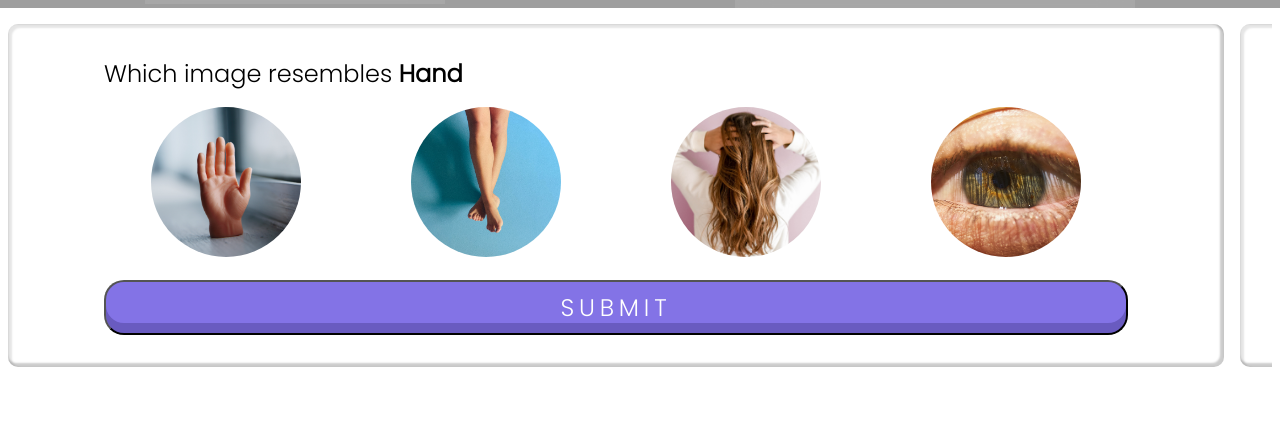
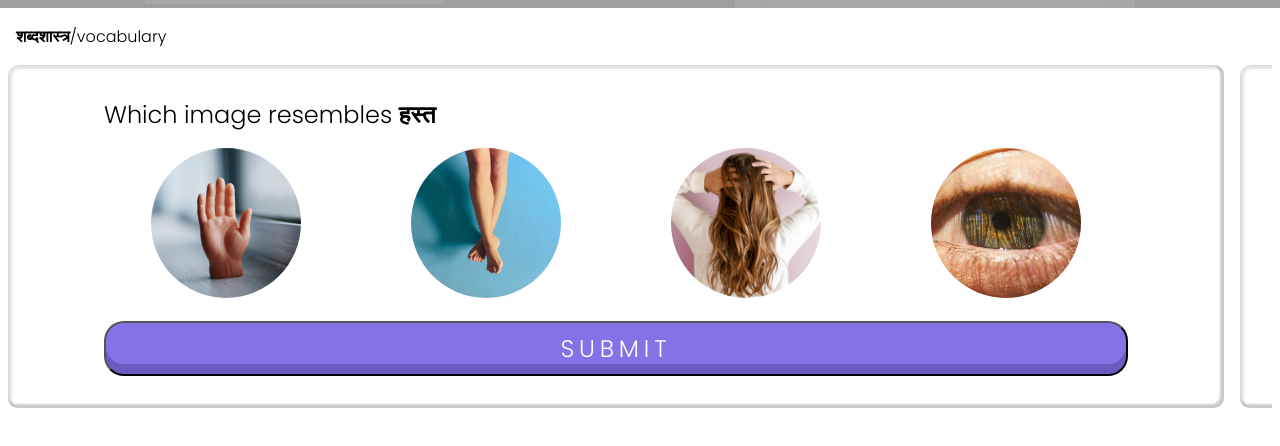
Before and after one commit to iammrverma/SanskritSanchara, a plain HTML site: page practice.html in a window 1280 px wide. Shown: the part 94-540 px from the top of the page. Drawn offline with nearby package versions, Linux system fonts and the light colour scheme; grey boxes are pictures that could not be loaded.

Commit message:
adding padding and wraping content in sectiontag

```diff
--- a/css/practice.css
+++ b/css/practice.css
@@ -1,5 +1,11 @@
 body {
   overflow-x: hidden;
+}
+.practice-vocab{
+  padding-top: 1rem;
+}
+.practice-vocab span{
+  padding: 0 1rem;
 }
 .match-words-container {
   overflow: hidden;
--- a/practice.html
+++ b/practice.html
@@ -52,9 +52,12 @@
         </ul>
       </nav>
     </header>
+    <main>
+      <section class="practice-vocab">
+        <span><strong>शब्दशास्त्र</strong>/vocabulary</span>
         <div class="match-words-container">
           <div class="match-word-box">
-        <p>Which image resembles <strong>Hand</strong></p>
+            <p>Which image resembles <strong>हस्त</strong></p>
             <div class="radiobtns">
               <label class="custom-radio">
                 <input type="radio" name="radio" />
@@ -98,7 +101,7 @@
             </div>
           </div>
           <div class="match-word-box">
-        <p>Which image resembles <strong>Male</strong></p>
+            <p>Which image resembles <strong>पुरुष</strong></p>
             <div class="radiobtns">
               <label class="custom-radio">
                 <input type="radio" name="radio" />
@@ -142,7 +145,7 @@
             </div>
           </div>
           <div class="match-word-box">
-        <p>Which image resembles <strong>Tiger</strong></p>
+            <p>Which image resembles <strong>व्याघ्र</strong></p>
             <div class="radiobtns">
               <label class="custom-radio">
                 <input type="radio" name="radio" />
@@ -186,6 +189,8 @@
             </div>
           </div>
         </div>
+      </section>
+    </main>
     <!-- Sripts here -->
     <script src="js/practice.js"></script>
     <script src="js/navbar.js"></script>
```
Lines whose indentation alone changed are shown as unchanged.
